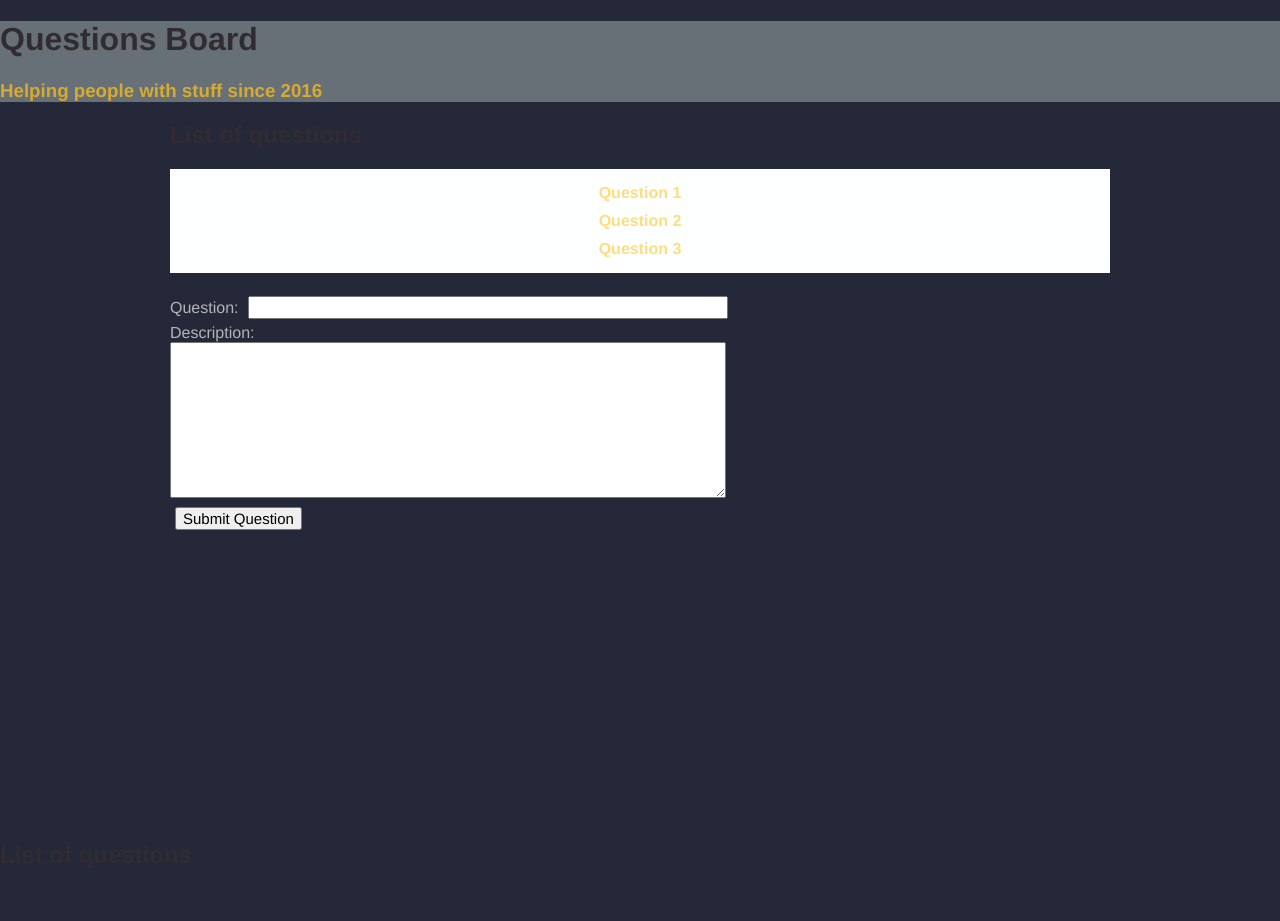
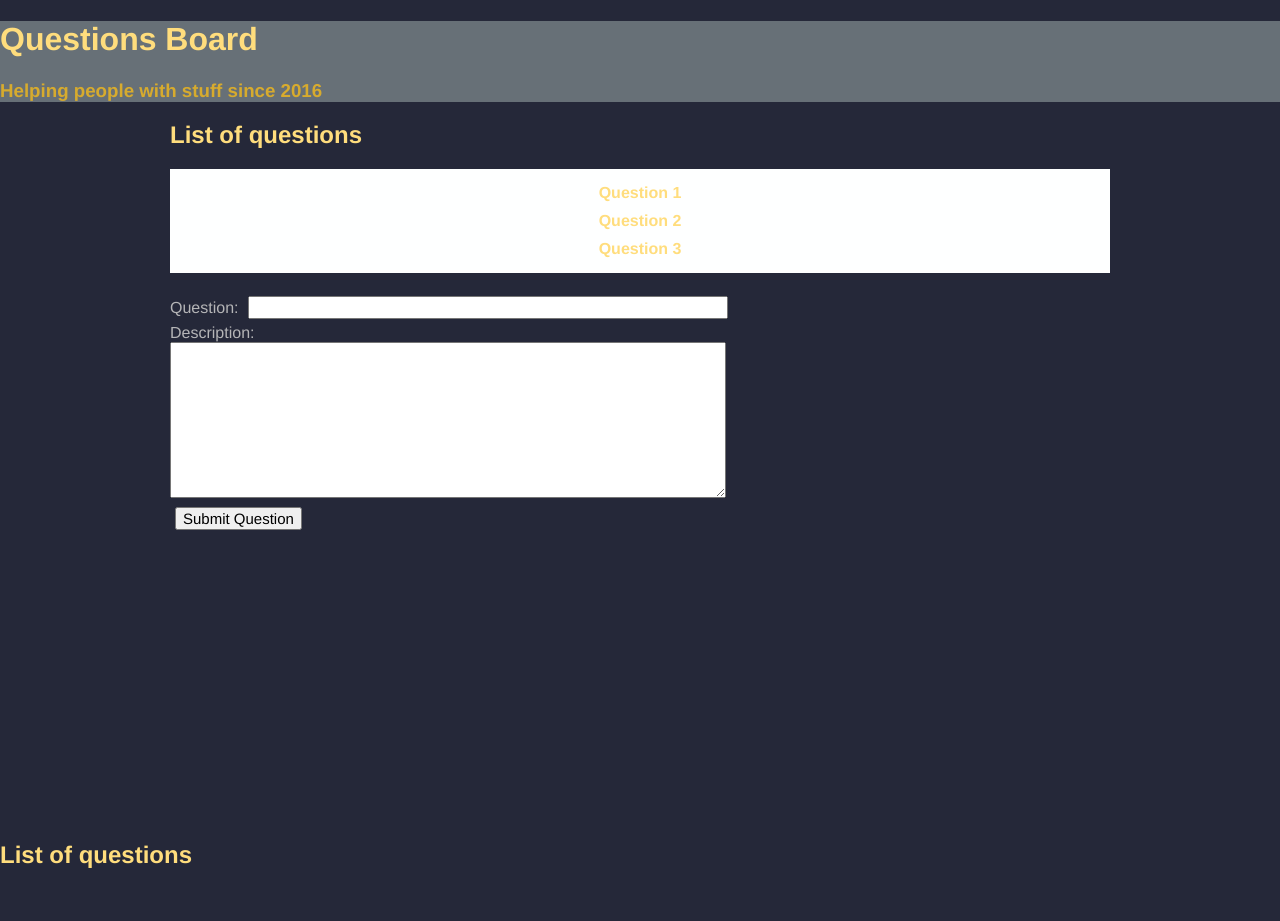
Before and after one commit to TIY-c6-questionbox/question-box, a Django app: page / in a window 1280 px wide. Run offline with Django 3.2, Linux system fonts and the light colour scheme; some libraries are stand-ins or nearby versions.

Commit message:
color change to headers

```diff
--- a/questionboard/static/css/style.css
+++ b/questionboard/static/css/style.css
@@ -118,7 +118,7 @@ nav {
 
 /* slate logo text */
 h1, h2 {
-    color: #312c32;
+    color: #FFDD7D;
 }
 
 /* medium yellow links */
--- a/questionbox/settings.py
+++ b/questionbox/settings.py
@@ -105,8 +105,7 @@ USE_TZ = True
 
 
 # Update database configuration with $DATABASE_URL.
-path_url = os.environ.get('DATABASE_URL')
-db_from_env = dj_database_url.config(default=path_url, conn_max_age=500)
+db_from_env = dj_database_url.config(conn_max_age=500)
 DATABASES = {'default': {}}
 DATABASES['default'].update(db_from_env)
 
```
Also changed, not shown: 1 other file.
